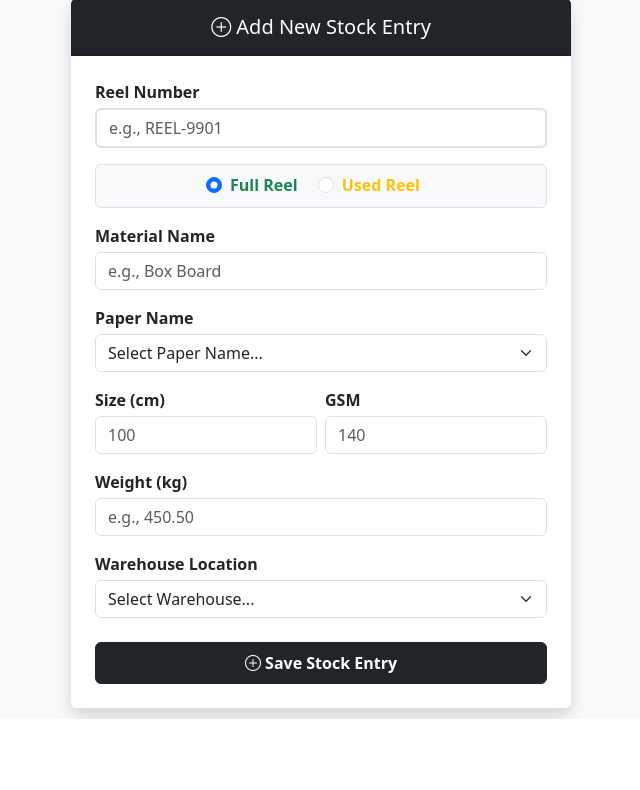
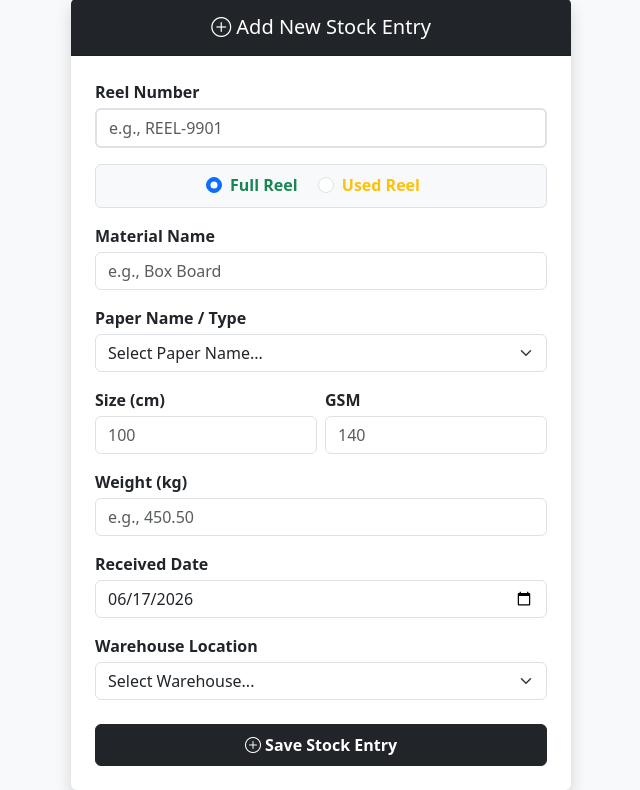
Before and after one commit to viscorquality-ux/Reel-Stock-Management, a Flask app: page /add_stock in a window 1280 px wide. Shown: the part 81-871 px from the top of the page, without its empty margins (319-959 px from the left). Before the commit the page ends 800 px from the top, so only its background shows below. Run offline with Flask 3, Linux system fonts and the light colour scheme.

Commit message:
Update add_stock.html

```diff
--- a/templates/add_stock.html
+++ b/templates/add_stock.html
@@ -73,12 +73,12 @@
                 </div>
 
                 <div class="mb-3">
-                    <label for="paper_name" class="form-label fw-bold mb-1">Material Name</label>
-                    <input type="text" class="form-control" id="paper_name" name="paper_name" placeholder="e.g., Box Board" required>
+                    <label for="material_name" class="form-label fw-bold mb-1">Material Name</label>
+                    <input type="text" class="form-control" id="material_name" name="material_name" placeholder="e.g., Box Board" required>
                 </div>
 
                 <div class="mb-3">
-                    <label for="reel_type" class="form-label fw-bold mb-1">Paper Name</label>
+                    <label for="reel_type" class="form-label fw-bold mb-1">Paper Name / Type</label>
                     <select class="form-select" id="reel_type" name="reel_type" required>
                         <option value="" selected disabled>Select Paper Name...</option>
                         <option value="Liner(T)">Liner(T)</option>
@@ -103,6 +103,11 @@
                 <div class="mb-3">
                     <label for="weight_kg" class="form-label fw-bold mb-1">Weight (kg)</label>
                     <input type="number" step="0.01" class="form-control" id="weight_kg" name="weight_kg" placeholder="e.g., 450.50" required>
+                </div>
+
+                <div class="mb-3">
+                    <label for="received_date" class="form-label fw-bold mb-1">Received Date</label>
+                    <input type="date" class="form-control" id="received_date" name="received_date" required>
                 </div>
 
                 <div class="mb-4">
@@ -134,7 +139,14 @@
     </div>
     {% endif %}
 </div>
+
 <script>
+document.addEventListener("DOMContentLoaded", function() {
+    // Sets default date to today to prevent strptime Errors
+    let today = new Date().toISOString().split('T')[0];
+    document.getElementById('received_date').value = today;
+});
+
 document.getElementById('store_location').addEventListener('change', function() {
     let userRole = document.getElementById('currentUserRole').value.toLowerCase().trim();
     let warningDiv = document.getElementById('locationWarning');
```
